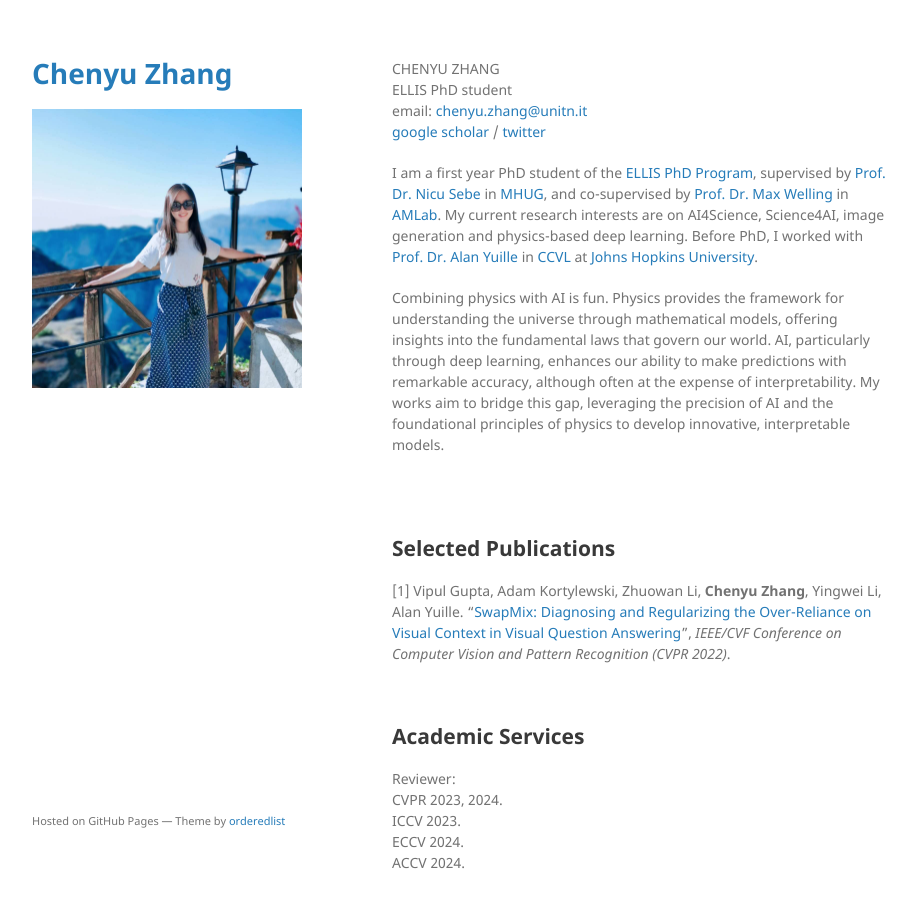
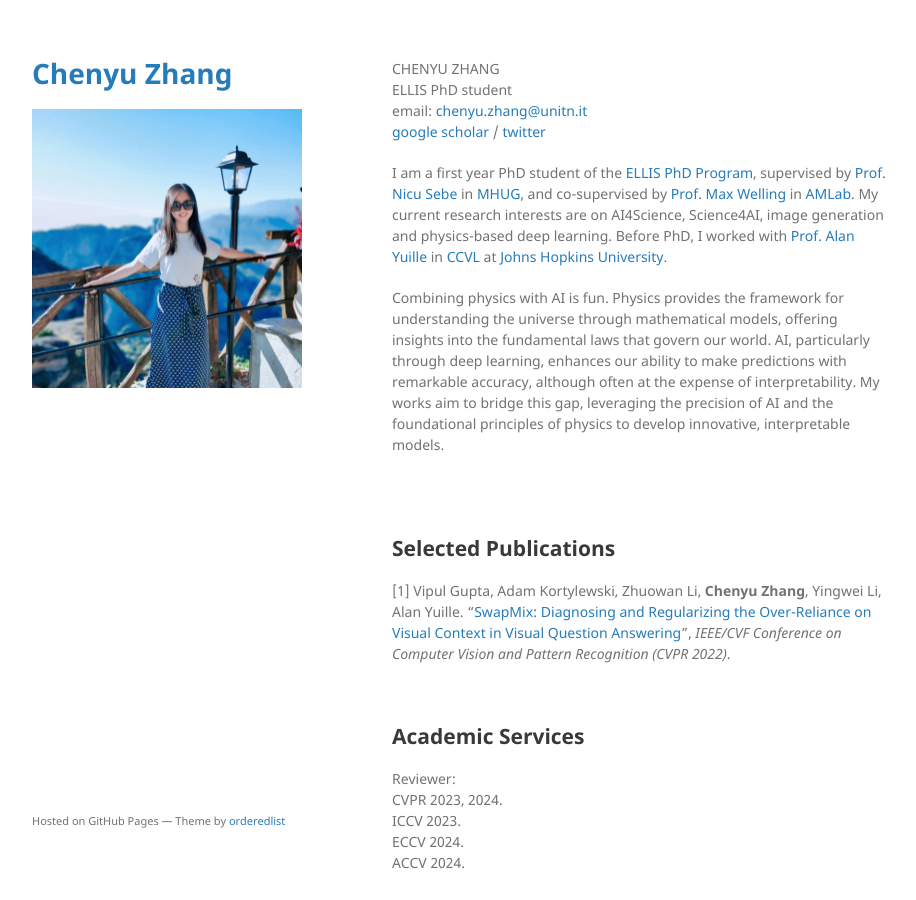
Before and after one commit to AngelicaZ/angelicaz.github.io, a Jekyll site: the page built from index.md, in a window 1280 px wide and 900 px high. Shown: the whole window, without its empty margins (178-1094 px from the left). Built offline with Jekyll 4.4.1, drawn with Linux system fonts in a browser that asks for light colours; our own code applies the rules of GitHub Pages for plain Markdown files; the repository's description, which GitHub fills in, is left out.

Commit message:
update description 20240325 v3

```diff
--- a/index.md
+++ b/index.md
@@ -5,8 +5,8 @@ ELLIS PhD student <br>
 email: <chenyu.zhang@unitn.it><br>
 [google scholar](https://scholar.google.com/citations?hl=en&user=mhQQsNgAAAAJ) / [twitter](https://twitter.com/AngelicaCZ2016)
 
-I am a first year PhD student of the [ELLIS PhD Program](https://ellis.eu/phd-postdoc), supervised by [Prof. Dr. Nicu Sebe](https://disi.unitn.it/~sebe/) in [MHUG](http://mhug.disi.unitn.it/#/), and
-co-supervised by [Prof. Dr. Max Welling](https://staff.fnwi.uva.nl/m.welling/) in [AMLab](https://amlab.science.uva.nl/). My current research interests are on AI4Science, Science4AI, image generation and physics-based deep learning. Before PhD, I worked with [Prof. Dr. Alan Yuille](https://www.cs.jhu.edu/~ayuille/) in [CCVL](https://ccvl.jhu.edu/) at [Johns Hopkins University](https://www.jhu.edu/).
+I am a first year PhD student of the [ELLIS PhD Program](https://ellis.eu/phd-postdoc), supervised by [Prof. Nicu Sebe](https://disi.unitn.it/~sebe/) in [MHUG](http://mhug.disi.unitn.it/#/), and
+co-supervised by [Prof. Max Welling](https://staff.fnwi.uva.nl/m.welling/) in [AMLab](https://amlab.science.uva.nl/). My current research interests are on AI4Science, Science4AI, image generation and physics-based deep learning. Before PhD, I worked with [Prof. Alan Yuille](https://www.cs.jhu.edu/~ayuille/) in [CCVL](https://ccvl.jhu.edu/) at [Johns Hopkins University](https://www.jhu.edu/).
 
 Combining physics with AI is fun. Physics provides the framework for understanding the universe through mathematical models, offering insights into the fundamental laws that govern our world. AI, particularly through deep learning, enhances our ability to make predictions with remarkable accuracy, although often at the expense of interpretability. My works aim to bridge this gap, leveraging the precision of AI and the foundational principles of physics to develop innovative, interpretable models.
 
```
